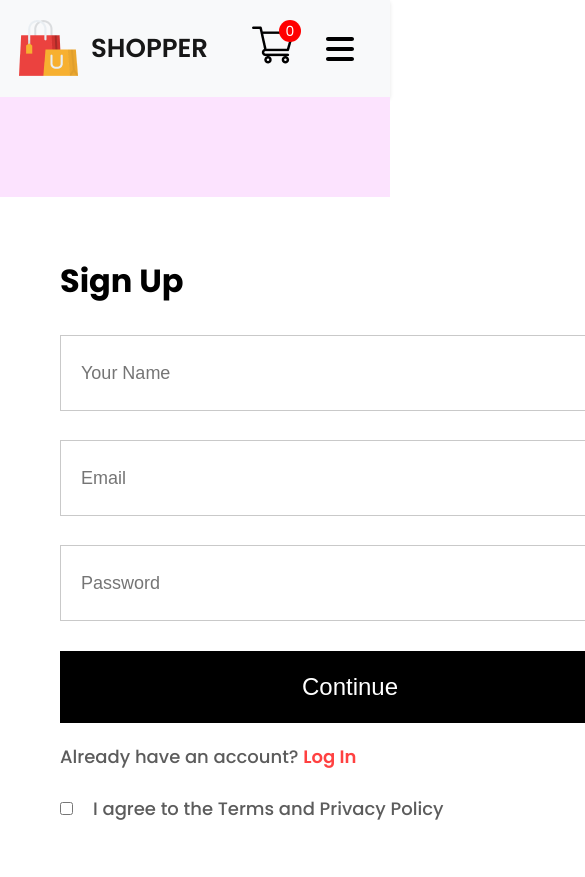
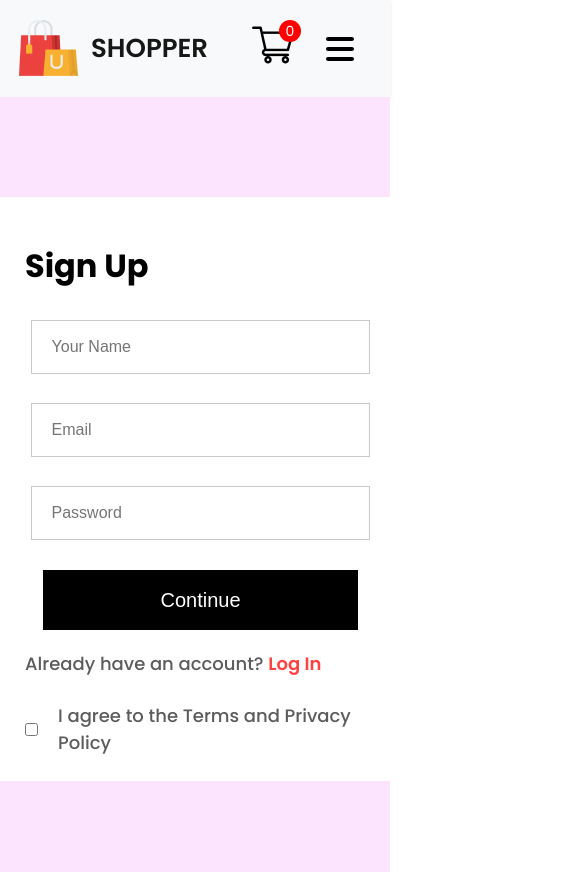
Before and after one commit to AhmedMustafaEl-Zahaby/e-commerce, a React (Create React App) app in the folder frontend/: page /login in a window 390 px wide. Shown: the top 877 px of the page, 585 px wide, since content can reach past the window. Built offline with nearby package versions, Linux system fonts and the light colour scheme.

Commit message:
make sign in page responsive

```diff
--- a/frontend/src/Pages/CSS/LoginSignUp.css
+++ b/frontend/src/Pages/CSS/LoginSignUp.css
@@ -1,9 +1,11 @@
+/* Default styles */
 .loginsignup {
   width: 100%;
   height: 80vh;
   background: #fce3fe;
   padding-top: 100px;
 }
+
 .loginsignup-container {
   width: 580px;
   height: 600px;
@@ -11,26 +13,29 @@
   margin: auto;
   padding: 40px 60px;
 }
+
 .loginsignup-container h1 {
   margin: 20px 0px;
 }
+
 .loginsignup-fields {
   display: flex;
   flex-direction: column;
   gap: 29px;
   margin-top: 30px;
 }
+
 .loginsignup-fields input {
   height: 72px;
-  width: 100%;
   padding-left: 20px;
   border: 1px solid #c9c9c9;
   outline: none;
   color: #5c5c5c;
   font-size: 18px;
 }
+
 .loginsignup-container button {
-  width: 580px;
+  width: 100%;
   height: 72px;
   color: white;
   background: black;
@@ -40,16 +45,19 @@
   font-weight: 500;
   cursor: pointer;
 }
+
 .loginsignup-login {
   margin-top: 20px;
   color: #5c5c5c;
   font-size: 18px;
   font-weight: 500;
 }
+
 .loginsignup-login span {
   color: #ff4141;
   font-weight: 600;
 }
+
 .loginsignup-agree {
   display: flex;
   align-items: center;
@@ -59,3 +67,31 @@
   font-size: 18px;
   font-weight: 500;
 }
+
+/* Responsive styles */
+@media (max-width: 768px) {
+  .loginsignup-container {
+    width: 90%;
+    height: auto;
+    padding: 25px;
+  }
+  .loginsignup-fields input {
+    width: 90%;
+    margin: auto;
+  }
+  .loginsignup-container button {
+    width: 90%;
+  }
+}
+
+@media (max-width: 480px) {
+  .loginsignup-fields input {
+    height: 50px;
+    font-size: 16px;
+  }
+
+  .loginsignup-container button {
+    height: 60px;
+    font-size: 20px;
+  }
+}
--- a/frontend/src/Pages/LoginSignUp.jsx
+++ b/frontend/src/Pages/LoginSignUp.jsx
@@ -10,7 +10,9 @@ function LoginSignUp() {
           <input type="email" placeholder="Email" />
           <input type="password" placeholder="Password" />
         </div>
-        <button>Continue</button>
+        <div style={{ display: "flex", justifyContent: "center" }}>
+          <button>Continue</button>
+        </div>
         <p className="loginsignup-login">
           Already have an account? <span>Log In</span>
         </p>
```
